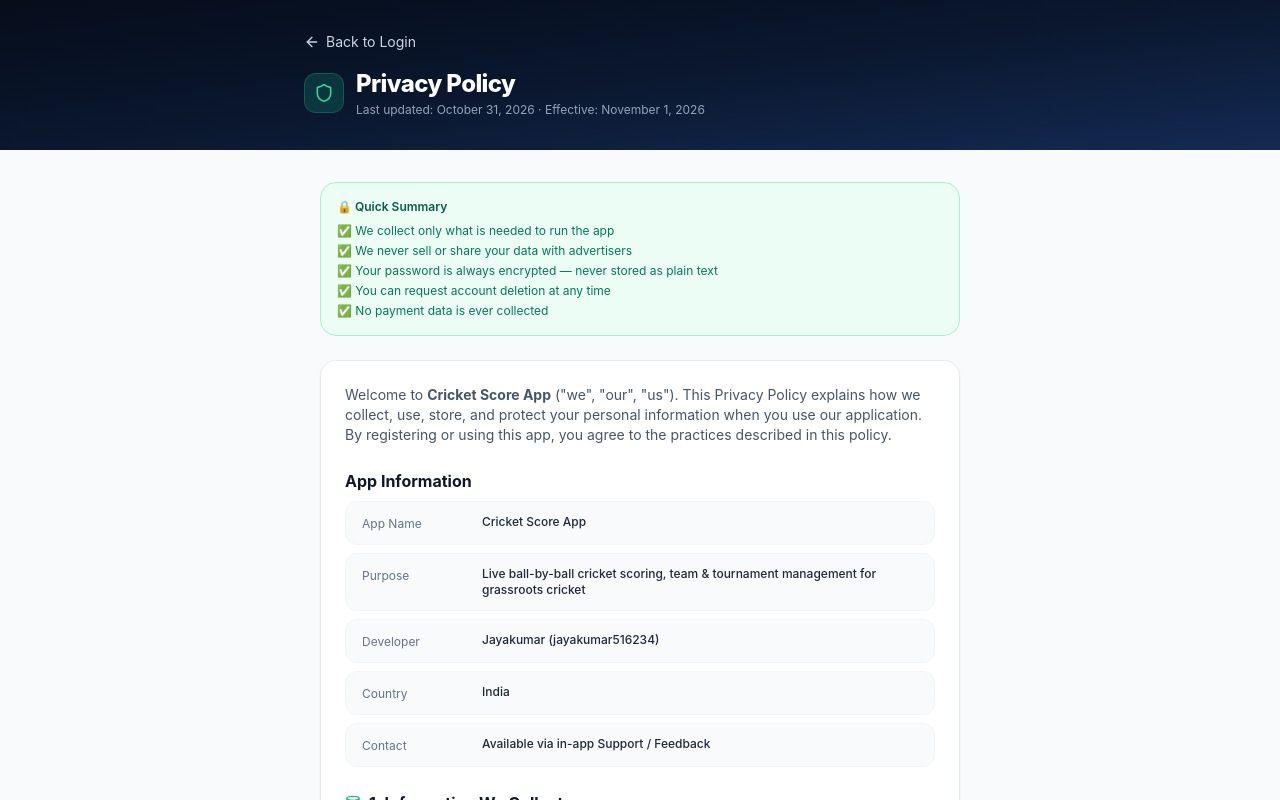
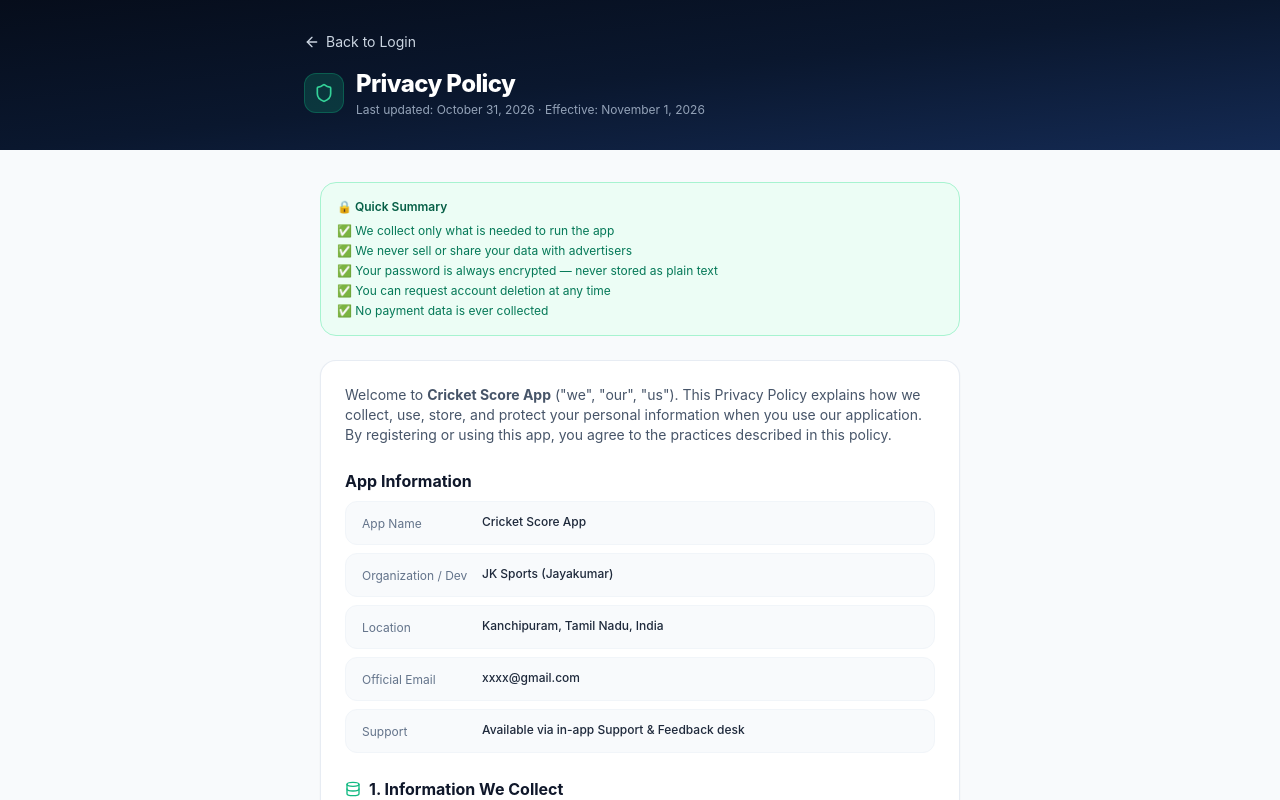
Before and after one commit to jayakumar516234/cricket-score-app, a React (Vite) app in the folder frontend/: page /privacy in a window 1280 px wide. Shown: the top 800 px of the page. Built offline with nearby package versions, Linux system fonts and the light colour scheme; no server answers.

Commit message:
docs(legal): update developer and official support contact info with JK Sports and Kanchipuram location

```diff
--- a/frontend/src/pages/PrivacyPolicy.jsx
+++ b/frontend/src/pages/PrivacyPolicy.jsx
@@ -70,10 +70,10 @@ export default function PrivacyPolicy() {
             <h2 className="text-base font-bold text-slate-900">App Information</h2>
             <div className="space-y-2">
               <InfoCard label="App Name" value="Cricket Score App" />
-              <InfoCard label="Purpose" value="Live ball-by-ball cricket scoring, team & tournament management for grassroots cricket" />
-              <InfoCard label="Developer" value="Jayakumar (jayakumar516234)" />
-              <InfoCard label="Country" value="India" />
-              <InfoCard label="Contact" value="Available via in-app Support / Feedback" />
+              <InfoCard label="Organization / Dev" value="JK Sports (Jayakumar)" />
+              <InfoCard label="Location" value="Kanchipuram, Tamil Nadu, India" />
+              <InfoCard label="Official Email" value="xxxx@gmail.com" />
+              <InfoCard label="Support" value="Available via in-app Support & Feedback desk" />
             </div>
           </div>
 
@@ -224,11 +224,13 @@ export default function PrivacyPolicy() {
               personal data, please reach out through:
             </p>
             <ul className="list-disc pl-4 space-y-1">
-              <li><strong>In-app</strong>: Go to <em>Support / Feedback</em> in the app menu</li>
+              <li><strong>Official Support Email</strong>: <a href="mailto:xxxx@gmail.com" className="text-pitch-600 underline font-medium">xxxx@gmail.com</a></li>
+              <li><strong>Organization</strong>: JK Sports, Kanchipuram, Tamil Nadu, India</li>
+              <li><strong>In-app Desk</strong>: Go to <em>Support / Feedback</em> in the app menu</li>
               <li><strong>GitHub</strong>: <a href="https://github.com/jayakumar516234" className="text-pitch-600 underline" target="_blank" rel="noopener noreferrer">github.com/jayakumar516234</a></li>
             </ul>
             <p className="text-xs text-slate-500 bg-slate-50 border border-slate-100 rounded-lg px-3 py-2">
-              For data deletion requests, please use the subject: <strong>"Data Deletion Request – Cricket Score App"</strong>
+              For data deletion requests, email us at <strong>xxxx@gmail.com</strong> with the subject: <strong>"Data Deletion Request – Cricket Score App"</strong>
             </p>
           </Section>
 
--- a/frontend/src/pages/TermsAndConditions.jsx
+++ b/frontend/src/pages/TermsAndConditions.jsx
@@ -57,7 +57,9 @@ export default function TermsAndConditions() {
               tournaments for grassroots, village, and amateur cricket leagues across India.
             </p>
             <ul className="list-disc pl-4 space-y-1">
-              <li><strong>Developer:</strong> Jayakumar (jayakumar516234)</li>
+              <li><strong>Organization / Developer:</strong> JK Sports (Jayakumar)</li>
+              <li><strong>Headquarters / Location:</strong> Kanchipuram, Tamil Nadu, India</li>
+              <li><strong>Support Email:</strong> xxxx@gmail.com</li>
               <li><strong>Platform:</strong> Progressive Web App (PWA) + Android (Play Store)</li>
               <li><strong>Purpose:</strong> Non-commercial cricket scoring and team management</li>
               <li><strong>Target Users:</strong> Cricket club admins, tournament organizers, scorers, players, and viewers</li>
@@ -246,6 +248,8 @@ export default function TermsAndConditions() {
               If you have any questions about these Terms, or need to report a violation, please contact us:
             </p>
             <ul className="list-disc pl-4 space-y-1">
+              <li><strong>Email:</strong> <a href="mailto:xxxx@gmail.com" className="text-pitch-600 underline font-medium">xxxx@gmail.com</a></li>
+              <li><strong>Organization:</strong> JK Sports, Kanchipuram, Tamil Nadu, India</li>
               <li><strong>In-app:</strong> Go to <em>Support / Feedback</em> in the app menu</li>
               <li><strong>GitHub:</strong> <a href="https://github.com/jayakumar516234" className="text-pitch-600 underline" target="_blank" rel="noopener noreferrer">github.com/jayakumar516234</a></li>
             </ul>
```
